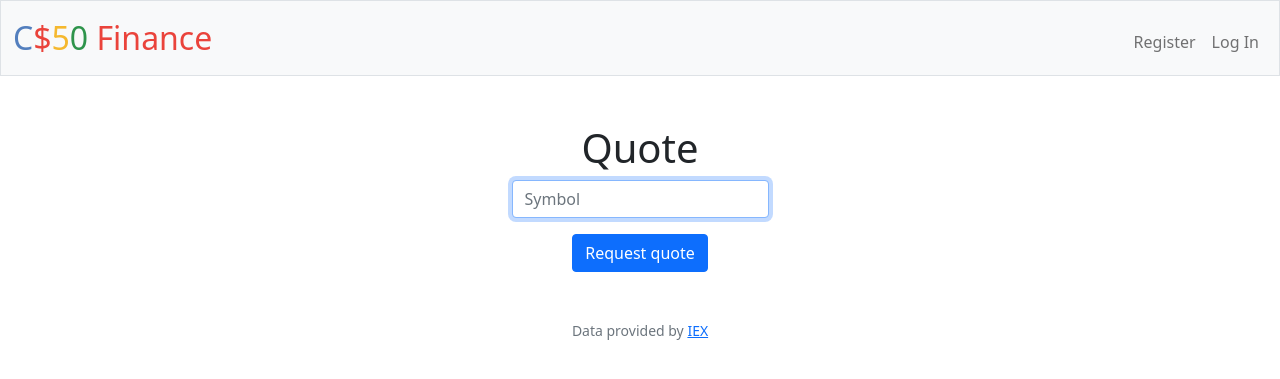
After one commit to Mackeriah/CS50, a Flask app: template week9/pset9/finance/templates/quote.html in a window 1280 px wide. The commit adds this page. Shown: the top 379 px of the page. Run offline with Flask 2, Linux system fonts and the light colour scheme; the template is opened without the code that fills it, so the values that code supplies are empty; some libraries are stand-ins or nearby versions.

Commit message:
quote in progress

```diff
--- a/week9/pset9/finance/app.py
+++ b/week9/pset9/finance/app.py
@@ -111,13 +111,67 @@ def logout():
 @login_required
 def quote():
     """Get stock quote."""
-    return apology("TODO")
+    # return quote.html on GET
+    if request.method == "GET":
+        return render_template("quote.html")
+    else:
+        symbol = request.form.get("symbol")
 
+        # check that user entered a symbol
+        if not symbol:
+            return apology("No symbol entered")
+
+        # store in variable
+        stock = lookup(symbol.upper())
+
+        # check API to see if symbol exists
+        if stock == None:
+            return apology("Symbol not found")
+
+        # if it is found include in quoted
+        return render_template("quoted.html", name = stock["name"], price = stock["price"], symbol = stock["symbol"])
 
 @app.route("/register", methods=["GET", "POST"])
 def register():
     """Register user"""
-    return apology("TODO")
+    # If request via GET
+    if request.method == "GET":
+        return render_template("register.html"  )
+    # else if POST
+    else:
+        username = request.form.get("username")
+        password = request.form.get("password")
+        confirmation = request.form.get("confirmation")
+
+        # handle blank username
+        if not username:
+            return apology("Username required")
+
+        # handle blank password
+        if not password:
+            return apology("Password cannot be blank")
+
+        # if confirmation password blank
+        if not confirmation:
+            return apology("Confirmation password cannot be blank")
+
+        # check if passwords don't match
+        if password != confirmation:
+            return apology("Passwords must match")
+
+        # hash password for registration
+        passwordHash = generate_password_hash(password)
+
+        # add user to DB
+        # pretty sure this should work as per https://docs.python.org/3/tutorial/errors.html
+        try:
+            db.execute("INSERT INTO users (username, hash) VALUES (?, ?)", username, passwordHash)
+            return apology("New user registered!")
+        # check if username already exists in DB
+        except:
+            return apology("User already registered!")
+
+
 
 
 @app.route("/sell", methods=["GET", "POST"])
--- /dev/null
+++ b/week9/pset9/finance/templates/quote.html
@@ -0,0 +1,15 @@
+{% extends "layout.html" %}
+
+{% block title %}
+    Quote
+{% endblock %}
+
+{% block main %}
+    <h1>Quote</h1>
+    <form action="/quote" method="post">
+        <div class="mb-3">
+            <input autocomplete="off" autofocus class="form-control mx-auto w-auto" name="symbol" placeholder="Symbol" type="text">
+        </div>
+        <button class="btn btn-primary" type="submit">Request quote</button>
+    </form>
+{% endblock %}
--- a/week9/pset9/finance/templates/register.html
+++ b/week9/pset9/finance/templates/register.html
@@ -13,7 +13,7 @@
             <input class="form-control mx-auto w-auto" id="password" name="password" placeholder="Password" type="password">
         </div>
         <div class="mb-3">
-            <input class="form-control mx-auto w-auto" id="password" name="confirmation" placeholder="Repeat Password" type="password">
+            <input class="form-control mx-auto w-auto" id="password" name="confirmation" placeholder="Confirm Password" type="password">
         </div>
         <button class="btn btn-primary" type="submit">Register</button>
     </form>
```
Also changed, not shown: week9/pset9/finance/templates/quoted.html (added, +12 -0 lines), week9/pset9/finance/finance.db, 2 other files.
